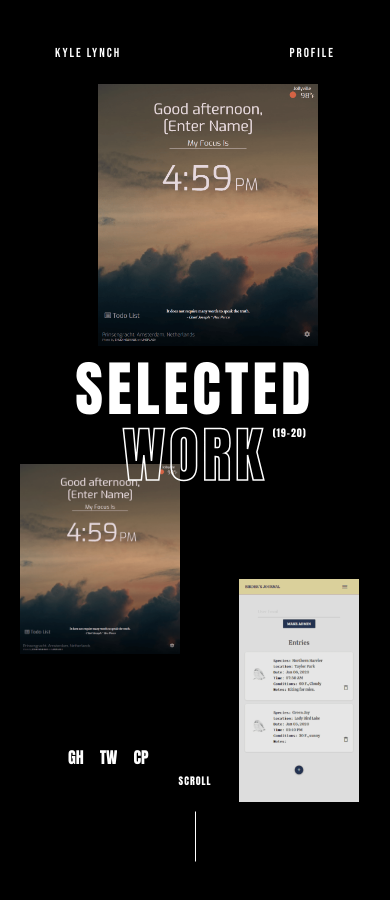
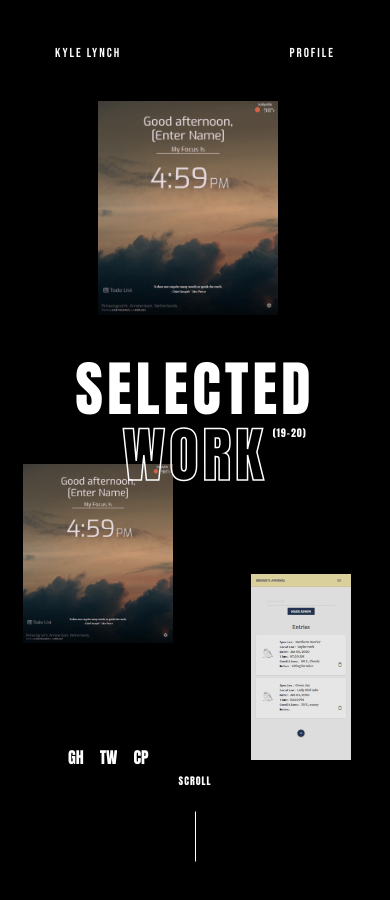
Before and after one commit to KyleKnolleLynch/My_Portfolio--Old, a React (Create React App) app: page / in a window 390 px wide. Shown: the top 900 px of the page. Built offline with nearby package versions, Linux system fonts and the light colour scheme.

Commit message:
media queries

```diff
--- a/public/index.html
+++ b/public/index.html
@@ -7,7 +7,7 @@
     <meta name="theme-color" content="#000000" />
     <meta
       name="description"
-      content="Web site created using create-react-app"
+      content="Kyle Lynch's web development portfolio build with React.js"
     />
     <link rel="apple-touch-icon" href="%PUBLIC_URL%/logo192.png" />
     <link rel="manifest" href="%PUBLIC_URL%/manifest.json" />
--- a/src/css/main.css
+++ b/src/css/main.css
@@ -435,15 +435,16 @@
   align-items: center;
   justify-content: center;
   position: relative;
+  overflow: hidden;
 }
 
 .profile-img-div img {
+  width: 50rem;
   height: 40rem;
   object-fit: cover;
 }
 
 .profile-img-div {
-  width: 50rem;
   position: absolute;
   z-index: 1;
 }
@@ -466,7 +467,7 @@
 .profile-banner-1 div {
   position: absolute;
   bottom: 0;
-  left: -55vw;
+  left: -75vw;
 }
 
 .profile-banner-2 {
@@ -476,7 +477,7 @@
 .profile-banner-2 div {
   position: absolute;
   top: 0;
-  left: -80vw;
+  left: -100vw;
   color: var(--profile-bg-color);
   text-shadow: -1px -1px 0 var(--white-color), 1px -1px 0 var(--white-color),
     -1px 1px 0 var(--white-color), 1px 1px 0 var(--white-color);
@@ -572,10 +573,11 @@
 /*  Certs */
 .certs-container {
   display: grid;
-  grid-template-columns: repeat(auto-fill, minmax(20rem, 500px));
-  grid-gap: 4rem;
+  grid-template-columns: repeat(auto-fill, minmax(16rem, 500px));
+  grid-gap: 3rem;
   place-content: center;
-  margin: 0 10vw 10vw;
+  margin: 0 10vw 12vh;
+  min-height: 100vh;
 }
 
 /*  404 Page  */
@@ -705,17 +707,20 @@
   }
 
   .img-dis-1 {
+    min-width: 26rem;
     top: 6vh;
     left: 20vw;
   }
 
   .img-dis-2 {
+    min-width: 20rem;
     top: 25vh;
     left: 60vw;
   }
   .img-dis-3 {
+    min-width: 16rem;
     bottom: 12vh;
-    right: 50vw;
+    right: 60vw;
   }
 
   .scroll-div p {
@@ -727,7 +732,7 @@
     grid-template-rows: auto;
     grid-gap: 20rem 0;
     place-items: center;
-    margin: 0 2rem;
+    margin: 16rem 4rem;
   }
 
   .project-card:nth-child(n) {
@@ -751,6 +756,21 @@
     font-size: 0.8em;
   }
 
+  .profile-img-div img {
+    transform: scale(0.8);
+  }
+
+  .banner {
+    font-size: 14rem;
+    letter-spacing: 3rem;
+    line-height: 14rem;
+  }
+
+  .profile-section-2 {
+    font-size: 1.6rem;
+    margin: 20vh 16vw;
+  }
+
   .certs-container {
     margin-top: 5vh;
   }
@@ -768,20 +788,39 @@
 
 @media screen and (max-width: 500px) {
   .img-dis-1 {
-    min-width: 22rem;
-    top: 10vh;
+    min-width: 18rem;
+    top: 12vh;
     left: 25vw;
   }
 
   .img-dis-2 {
-    min-width: 16rem;
+    min-width: 15rem;
     top: 55vh;
-    left: 5vw;
+    left: 6vw;
   }
   .img-dis-3 {
-    min-width: 12rem;
-    bottom: 5vh;
-    right: 8vw;
+    min-width: 10rem;
+    bottom: 10vh;
+    right: 10vw;
+  }
+
+  .profile-img-div img {
+    transform: scale(0.5);
+  }
+
+  .banner {
+    font-size: 12rem;
+    letter-spacing: 2rem;
+    line-height: 12rem;
+  }
+
+  .profile-section-2 {
+    font-size: 1.4rem;
+    margin: 18vh 14vw 10vh;
+  }
+
+  .certs-container {
+    margin-top: 8vh;
   }
 
   .section-404 div:nth-child(1) {
```
Also changed, not shown: src/serviceWorker.js (+0 -12 lines).
